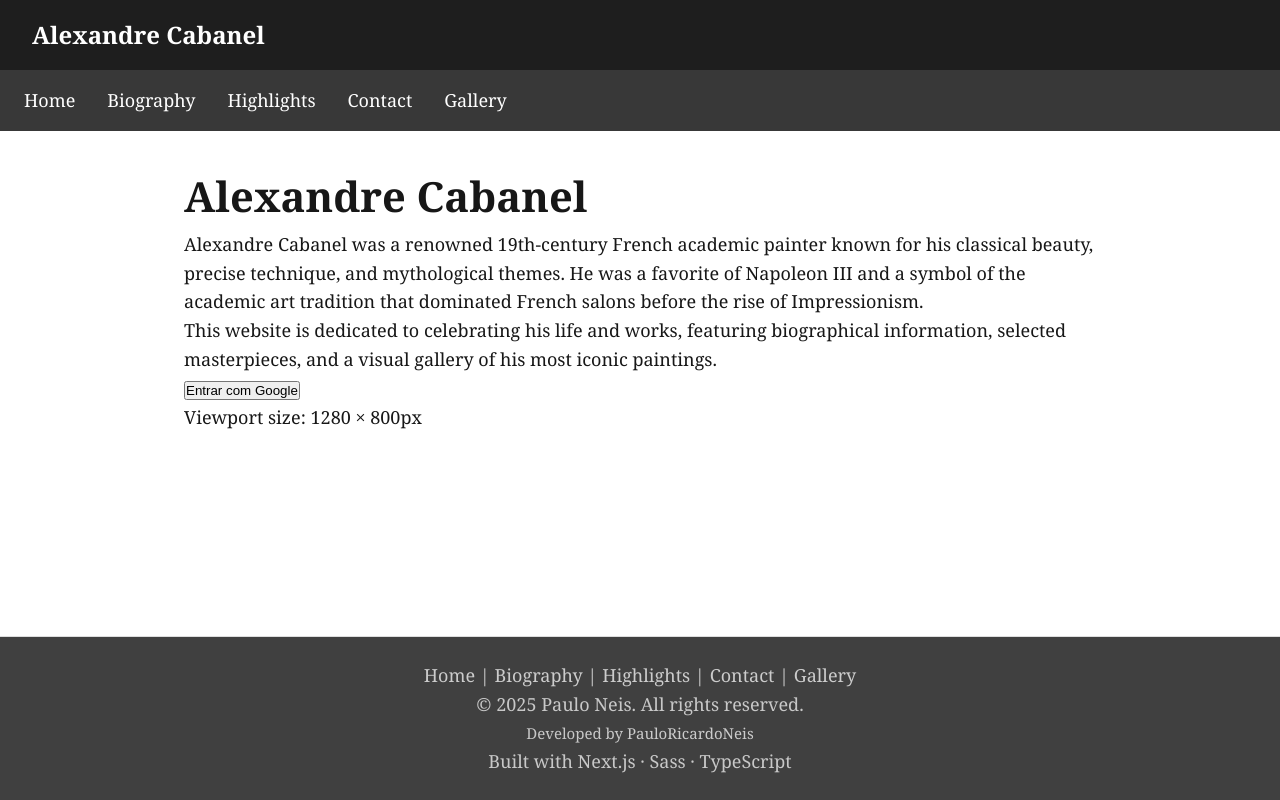
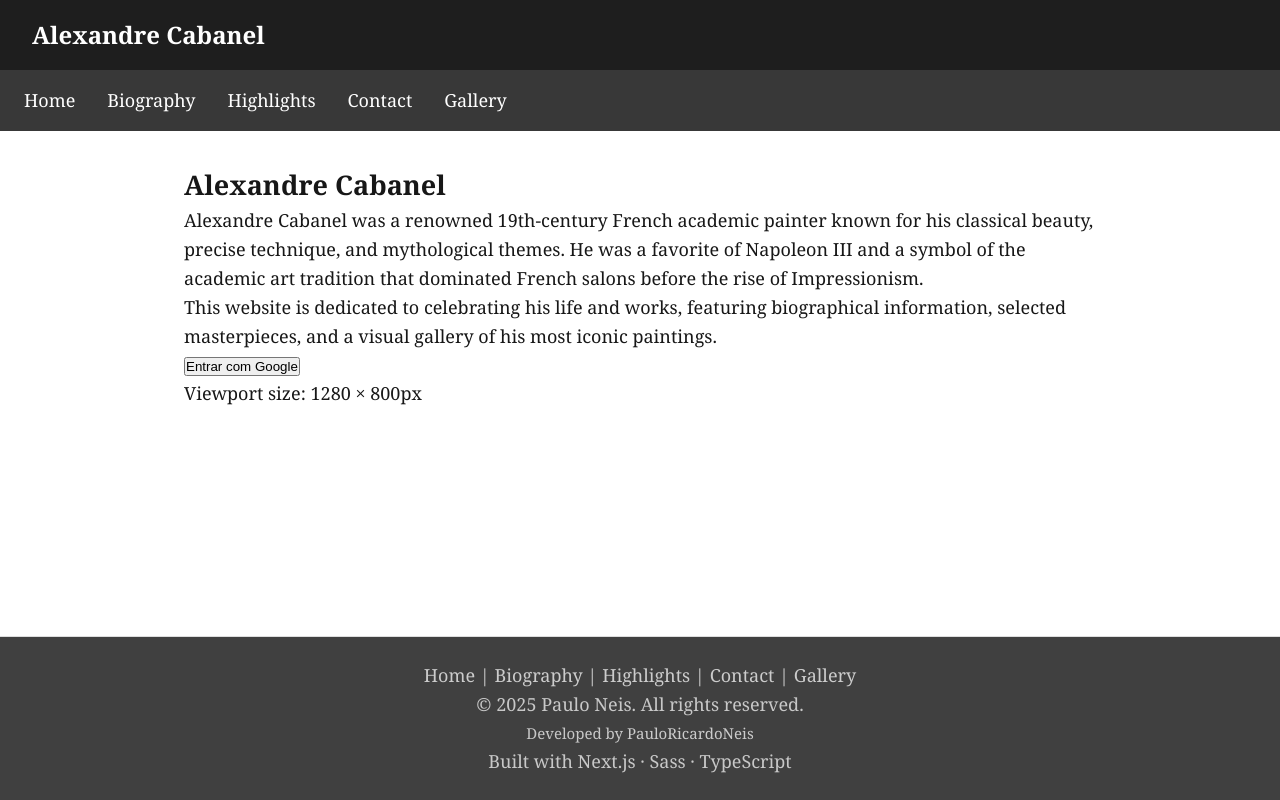
Before and after one commit to PauloRicardoNeis/VS16A-Task01, a Next.js app: page / in a window 1280 px wide. Built offline with nearby package versions, Linux system fonts and the light colour scheme; no server answers.

Commit message:
Task03 | fix | Deprecated APIs will eventually be removed from the browserIH1UserAgentFontSizeInSection

```diff
--- a/src/components/Title/Title.tsx
+++ b/src/components/Title/Title.tsx
@@ -3,5 +3,5 @@ type TitleProps = {
 };
 
 export default function Title({ text }: TitleProps) {
-    return <h1>{text}</h1>;
+    return <h1 className="title-global">{text}</h1>;
 }
--- a/src/styles/globals.scss
+++ b/src/styles/globals.scss
@@ -97,7 +97,7 @@ main {
   margin: 0 auto;
 }
 
-h1 {
+.title-global {
   font-size: clamp(1.5rem, 2vw + 1rem, 3rem);
   font-weight: 700;
 }
```
